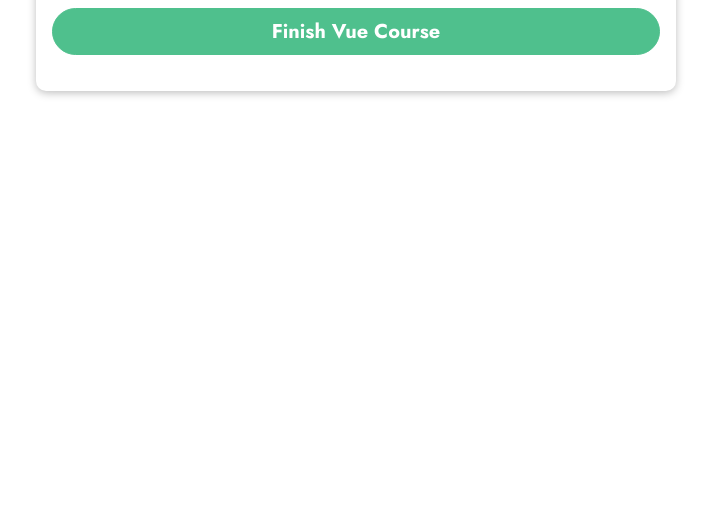
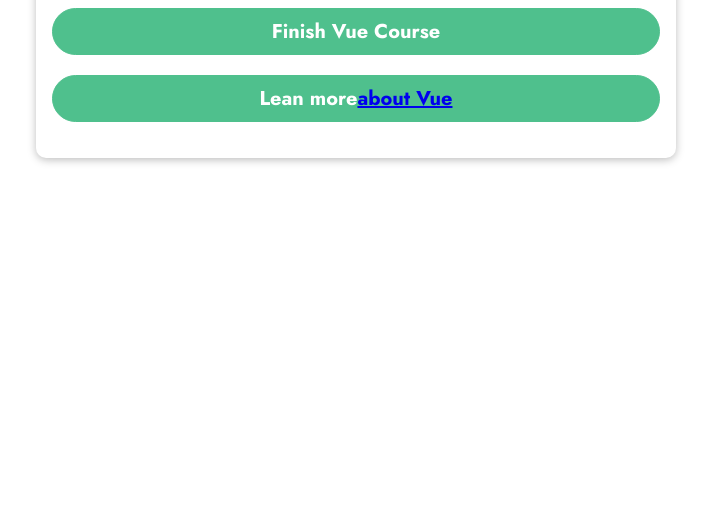
Before and after one commit to Sherry90/vue-basic, a plain HTML site: page index.html in a window 1280 px wide. Shown: the part 295-800 px from the top of the page, without its empty margins (284-995 px from the left). Drawn offline with nearby package versions, Linux system fonts and the light colour scheme.

Commit message:
vue directive attribute binding

```diff
--- a/app.js
+++ b/app.js
@@ -1,7 +1,8 @@
 const app = Vue.createApp({
   data() {
     return {
-      courseGoal: "Finish Vue Course"
+      courseGoal: "Finish Vue Course",
+      vueLink: "https://vuejs.org/"
     }
   }
 });
--- a/index.html
+++ b/index.html
@@ -19,6 +19,7 @@
     <section id="user-goal">
       <h2>My Course Goal</h2>
       <p>{{ courseGoal }}</p>
+      <p>Lean more<a v-bind:href="vueLink">about Vue</a></p>
     </section>
   </body>
 </html>
```
